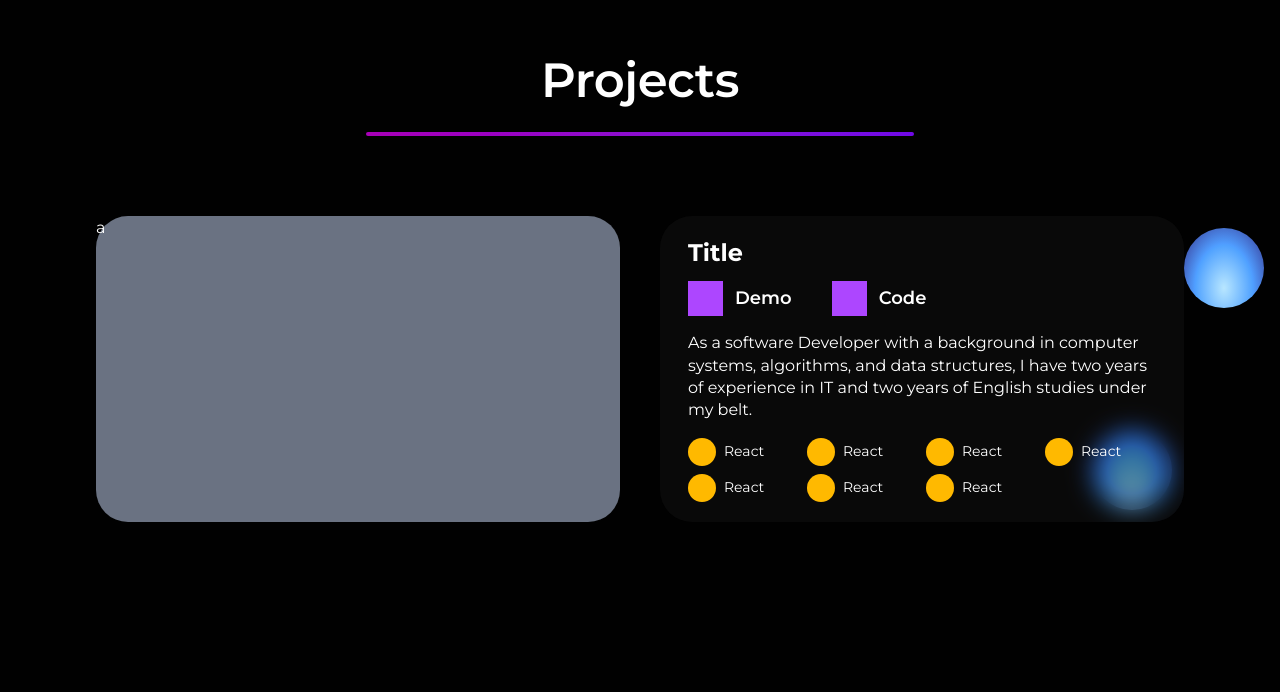
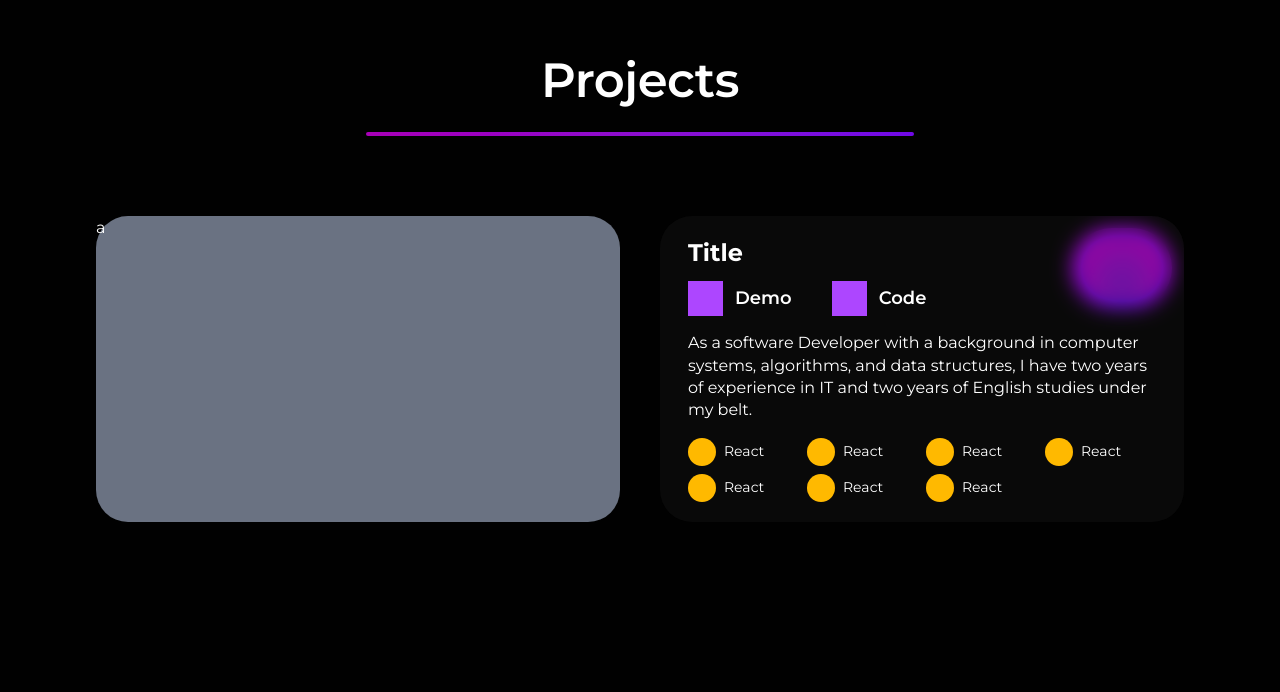
Before and after one commit to ArturoZAC/testing-forport-4z4c, a Next.js app: page / in a window 1280 px wide. Shown: the part 108-800 px from the top of the page. Built offline with nearby package versions, Linux system fonts and the light colour scheme.

Commit message:
1-projects

```diff
--- a/src/components/projects/Description.tsx
+++ b/src/components/projects/Description.tsx
@@ -3,17 +3,9 @@ import { Tech } from "./Tech";
 export const Description = () => {
   return (
     <div className="relative w-full max-w-1/2 max-middle:max-w-full">
-
-
-      <div className="absolute bottom-3 right-3 size-20 rounded-full z-0
-      bg-radial-[ellipse_at_50%_75%] from-sky-200 via-blue-400 to-indigo-900" />
-
-
-      <div className="absolute top-3 -right-20 size-20 rounded-full z-0
-      bg-radial-[ellipse_at_50%_75%] from-sky-200 via-blue-400 to-indigo-900" />
-
-
-      <div className="w-full bg-fourth/40 rounded-4xl relative backdrop-blur-md backdrop-saturate-150 z-10">
+      <div className="absolute top-3 right-3 h-20 w-25 rounded-full z-0
+      bg-radial-[ellipse_at_50%_75%] from-violet-600 to-fuchsia-600 max-lg:w-20 max-sm:w-15 max-sm:h-15" />
+      <div className="w-full bg-fourth/40 rounded-4xl relative backdrop-blur-[10px] backdrop-saturate-150 z-10">
         <div className="flex flex-col gap-y-4 px-7 py-5">
           <div className="space-y-3">
             <p className="subtitle2-b text-subtitle-2-d max-md:text-subtitle-2-m">Title</p>
```
